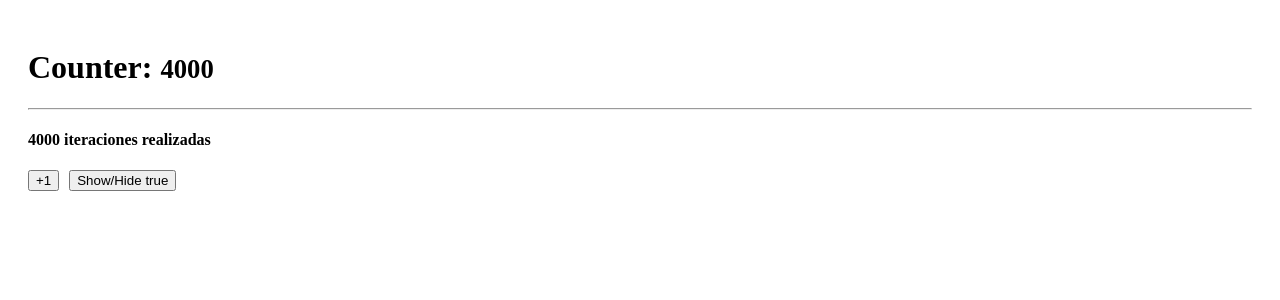
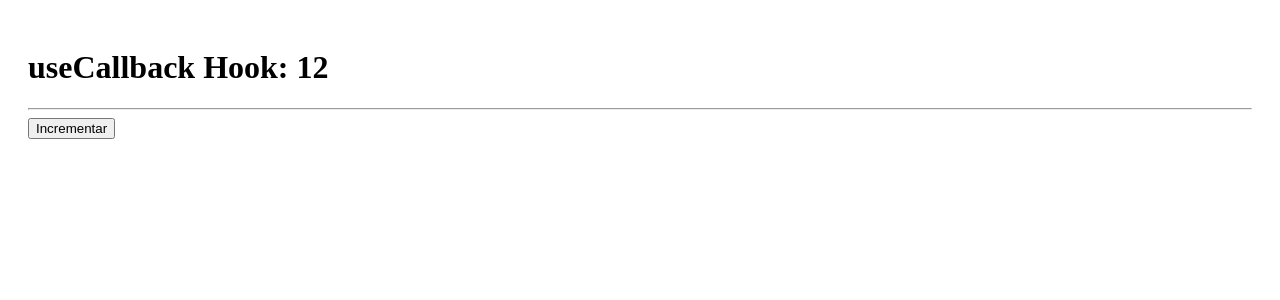
Before and after one commit to emersongonzal86/curso_react, a React app in the folder 05-hook-app/: page / in a window 1280 px wide. Shown: the top 300 px of the page. Built offline with nearby package versions, Linux system fonts and the light colour scheme; the HTML template or start-up script is replaced by a standard one.

Commit message:
useCallback

```diff
--- /dev/null
+++ b/05-hook-app/src/06-memos/CallbackHook.jsx
@@ -0,0 +1,40 @@
+import { useCallback, useEffect, useState } from 'react';
+import { ShowIncrement } from './ShowIncrement';
+
+export const CallbackHook = () => {
+
+  const [counter, setCounter] = useState( 10 );
+
+  const incrementFather = useCallback(
+    () => {
+        setCounter( ( value ) => value +1 );
+    },
+    [],
+  )
+
+  //otra forma d eutilizar el useCallback con un ciclo infinito cuando cambia el padre
+
+  useEffect(() => {
+    incrementFather();
+    }, [incrementFather])
+
+
+
+//   const incrementFather = () =>{
+//     setCounter( counter +1 );
+//   }
+
+
+    return (
+    <>
+
+    <h1>useCallback Hook: { counter }</h1>
+    <hr />
+
+    <ShowIncrement increment = { incrementFather } />
+
+
+
+    </>
+  )
+}
--- /dev/null
+++ b/05-hook-app/src/06-memos/ShowIncrement.jsx
@@ -0,0 +1,20 @@
+import React from 'react';
+
+
+export const ShowIncrement = React.memo (({ increment }) => {
+
+    console.log('Me volví a generar :(')
+
+
+  return (
+    <button
+        className="btn btn-primary"
+        onClick={() =>{
+            increment();
+        }}
+
+    >
+      Incrementar
+    </button>
+  )
+})
--- a/05-hook-app/src/main.jsx
+++ b/05-hook-app/src/main.jsx
@@ -1,6 +1,7 @@
 import React from 'react';
 import ReactDOM from 'react-dom/client';
-import { MemoHook } from './06-memos/MemoHook';
+import { CallbackHook } from './06-memos/CallbackHook';
+// import { MemoHook } from './06-memos/MemoHook';
 //import { FormWithCustomHook } from './02-useEffect/FormWithCustomHook';
 // import { MultipleCustomHooks } from './03-examples/MultipleCustomHooks';
 // import { FocusScreen } from './04-useRef/FocusScreen';
@@ -14,6 +15,6 @@
 
 ReactDOM.createRoot(document.getElementById('root')).render(
   <React.StrictMode>
-    <MemoHook />
+    <CallbackHook />
   </React.StrictMode>,
 )
```
